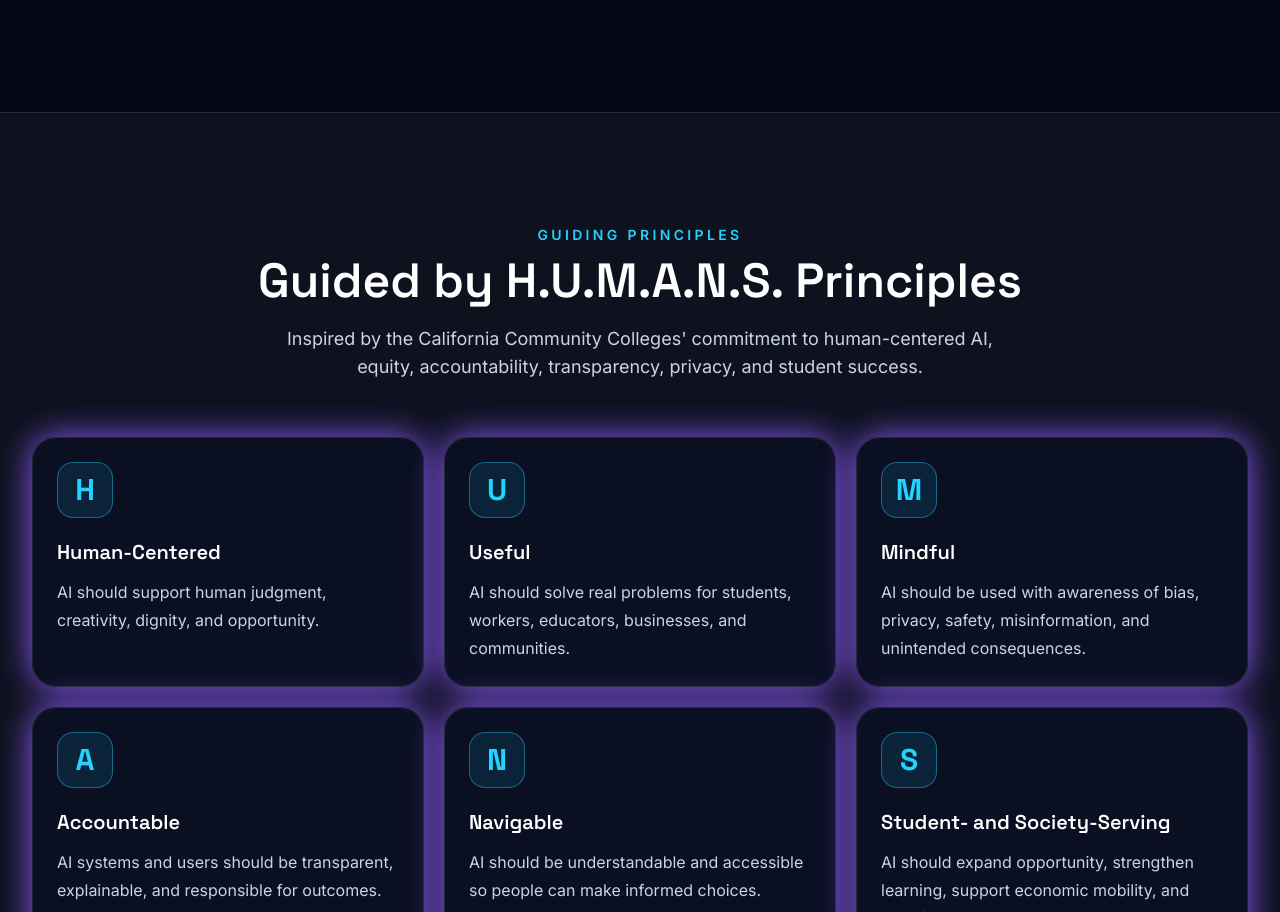
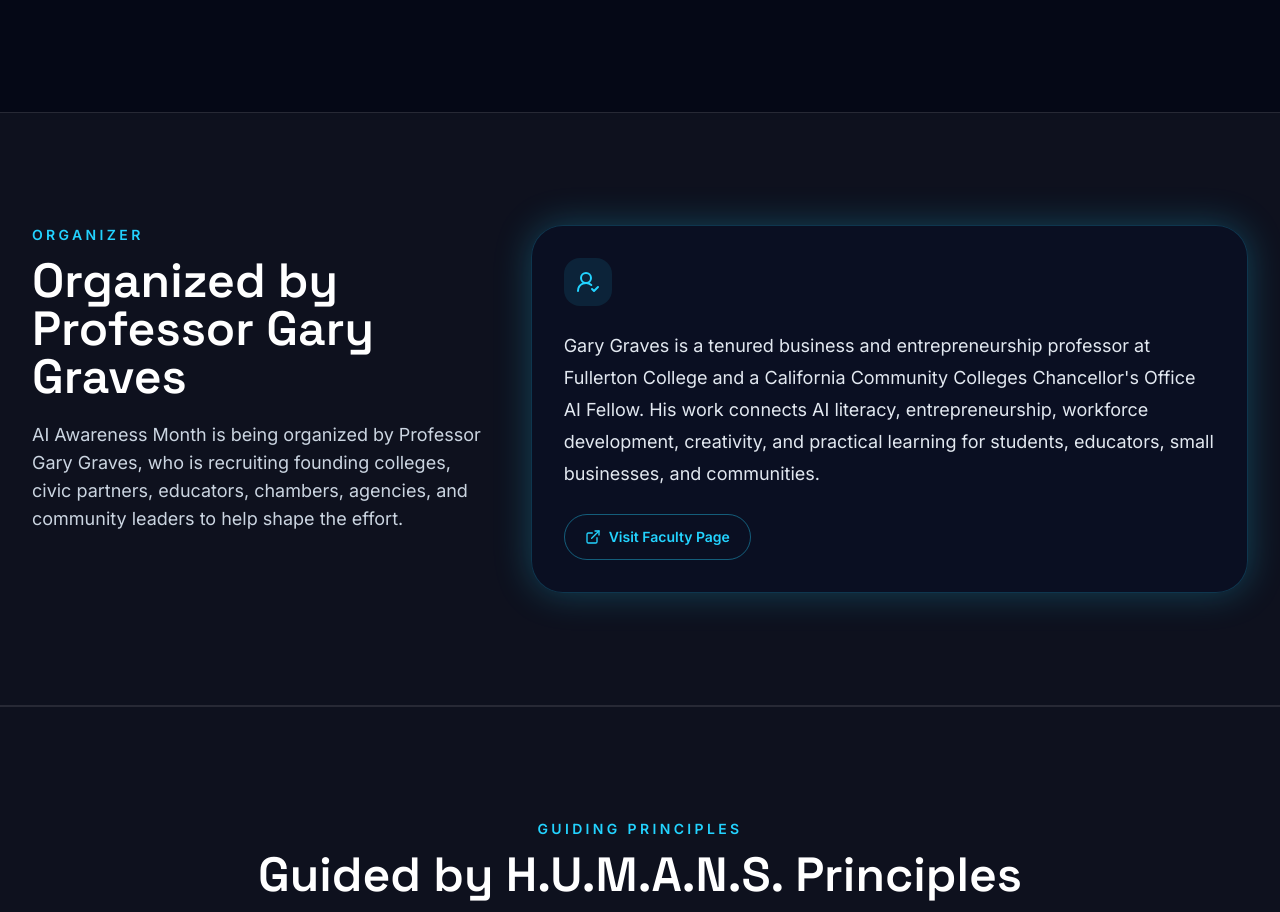
Before and after one commit to profgarygraves/github-AI-Awareness-Month, a React (Vite) app: page / in a window 1280 px wide. Shown: the part 2214-3126 px from the top of the page. Built offline with nearby package versions, Linux system fonts and the light colour scheme.

Commit message:
Add organizer bio section

```diff
--- a/src/App.jsx
+++ b/src/App.jsx
@@ -7,6 +7,7 @@ import Hero from './components/Hero';
 import HumansPrinciples from './components/HumansPrinciples';
 import JoinForm from './components/JoinForm';
 import Navbar from './components/Navbar';
+import Organizer from './components/Organizer';
 import Pillars from './components/Pillars';
 import Proclamation from './components/Proclamation';
 import SectionTitle from './components/SectionTitle';
@@ -110,6 +111,7 @@ export default function App() {
         <Hero />
         <WhyNovember />
         <AboutMovement />
+        <Organizer />
         <HumansPrinciples />
         <Pillars />
         <Calendar />
--- /dev/null
+++ b/src/components/Organizer.jsx
@@ -0,0 +1,36 @@
+import { ExternalLink, UserRoundCheck } from 'lucide-react';
+import SectionTitle from './SectionTitle';
+
+export default function Organizer() {
+  return (
+    <section id="organizer" className="section-pad border-y border-white/10 bg-white/[0.035]">
+      <div className="mx-auto grid max-w-7xl gap-10 px-4 sm:px-6 lg:grid-cols-[0.78fr_1.22fr] lg:px-8">
+        <SectionTitle eyebrow="Organizer" title="Organized by Professor Gary Graves" align="left">
+          AI Awareness Month is being organized by Professor Gary Graves, who is recruiting
+          founding colleges, civic partners, educators, chambers, agencies, and community leaders
+          to help shape the effort.
+        </SectionTitle>
+        <article className="rounded-[2rem] border border-aurora/20 bg-ink/85 p-6 shadow-glow sm:p-8">
+          <div className="mb-6 flex h-12 w-12 items-center justify-center rounded-2xl bg-aurora/10 text-aurora">
+            <UserRoundCheck className="h-6 w-6" aria-hidden="true" />
+          </div>
+          <p className="text-lg leading-8 text-slate-200">
+            Gary Graves is a tenured business and entrepreneurship professor at Fullerton College
+            and a California Community Colleges Chancellor's Office AI Fellow. His work connects AI
+            literacy, entrepreneurship, workforce development, creativity, and practical learning
+            for students, educators, small businesses, and communities.
+          </p>
+          <a
+            href="https://ggraves.faculty.fullcoll.edu/"
+            target="_blank"
+            rel="noreferrer"
+            className="mt-6 inline-flex items-center gap-2 rounded-full border border-aurora/40 px-5 py-3 text-sm font-semibold text-aurora transition hover:bg-aurora hover:text-night"
+          >
+            <ExternalLink className="h-4 w-4" aria-hidden="true" />
+            Visit Faculty Page
+          </a>
+        </article>
+      </div>
+    </section>
+  );
+}
```
Also changed, not shown: 1 other file (tests, documents, lock files or other folders).
